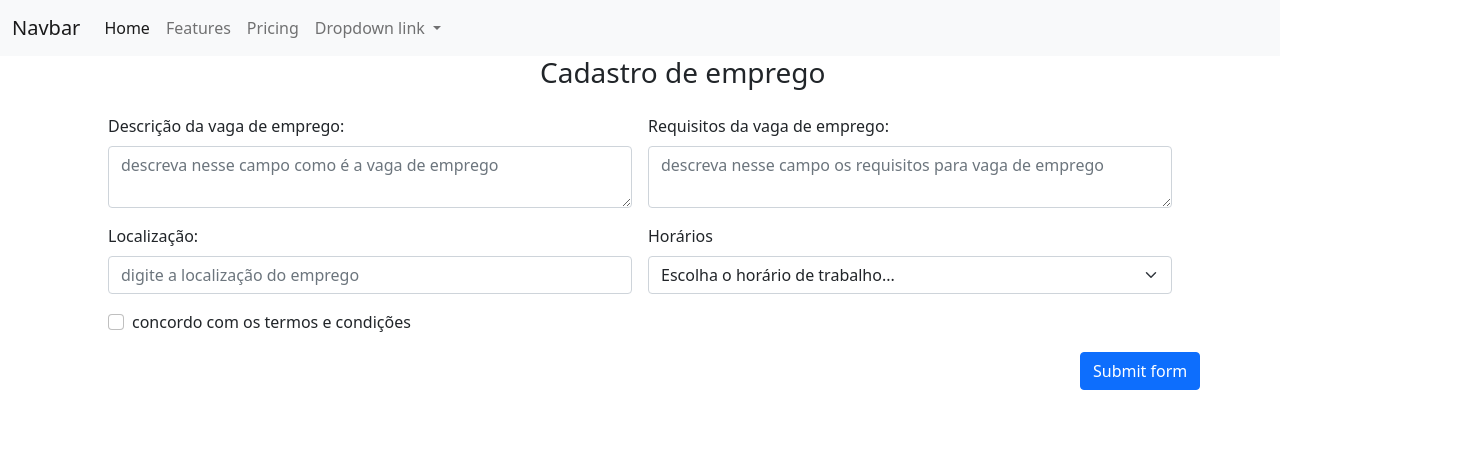
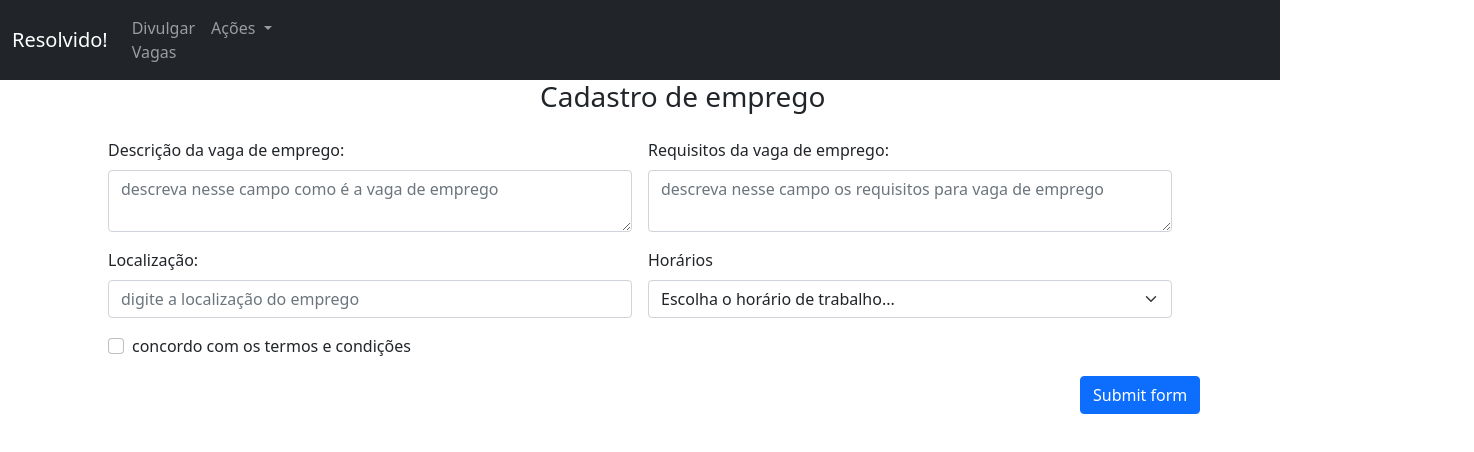
Before and after one commit to IreneGinani/projeto-final-IHC, a plain HTML site: page index.html in a window 1280 px wide. Shown: the whole page, 1474 px wide, since content can reach past the window. Drawn offline with nearby package versions, Linux system fonts and the light colour scheme.

Commit message:
changed navbar

```diff
--- a/index.html
+++ b/index.html
@@ -8,7 +8,7 @@
     <!-- Bootstrap CSS -->
     <link href="https://cdn.jsdelivr.net/npm/bootstrap@5.0.2/dist/css/bootstrap.min.css" rel="stylesheet" integrity="sha384-EVSTQN3/azprG1Anm3QDgpJLIm9Nao0Yz1ztcQTwFspd3yD65VohhpuuCOmLASjC" crossorigin="anonymous">
 
-    <title>Hello, world!</title>
+    <title>Resolvido!</title>
   </head>
   <body>
 
@@ -22,32 +22,28 @@
     <script src="https://cdn.jsdelivr.net/npm/@popperjs/core@2.9.2/dist/umd/popper.min.js" integrity="sha384-IQsoLXl5PILFhosVNubq5LC7Qb9DXgDA9i+tQ8Zj3iwWAwPtgFTxbJ8NT4GN1R8p" crossorigin="anonymous"></script>
     <script src="https://cdn.jsdelivr.net/npm/bootstrap@5.0.2/dist/js/bootstrap.min.js" integrity="sha384-cVKIPhGWiC2Al4u+LWgxfKTRIcfu0JTxR+EQDz/bgldoEyl4H0zUF0QKbrJ0EcQF" crossorigin="anonymous"></script>
     -->
-    <nav class="navbar navbar-expand-lg navbar-light bg-light">
+    <nav class="navbar navbar-expand-lg navbar-dark bg-dark">
         <div class="container-fluid">
-          <a class="navbar-brand" href="#">Navbar</a>
+          <a class="navbar-brand" href="#">Resolvido!</a>
           <button class="navbar-toggler" type="button" data-bs-toggle="collapse" data-bs-target="#navbarNavDropdown" aria-controls="navbarNavDropdown" aria-expanded="false" aria-label="Toggle navigation">
             <span class="navbar-toggler-icon"></span>
           </button>
           <div class="collapse navbar-collapse" id="navbarNavDropdown">
             <ul class="navbar-nav">
-              <li class="nav-item">
-                <a class="nav-link active" aria-current="page" href="#">Home</a>
-              </li>
-              <li class="nav-item">
-                <a class="nav-link" href="#">Features</a>
-              </li>
-              <li class="nav-item">
-                <a class="nav-link" href="#">Pricing</a>
+              <li class="nav-item ">
+                <a class="nav-link" href="#">Divulgar Vagas</a>
               </li>
               <li class="nav-item dropdown">
                 <a class="nav-link dropdown-toggle" href="#" id="navbarDropdownMenuLink" role="button" data-bs-toggle="dropdown" aria-expanded="false">
-                  Dropdown link
+                  Ações
                 </a>
                 <ul class="dropdown-menu" aria-labelledby="navbarDropdownMenuLink">
-                  <li><a class="dropdown-item" href="#">Action</a></li>
-                  <li><a class="dropdown-item" href="#">Another action</a></li>
-                  <li><a class="dropdown-item" href="#">Something else here</a></li>
+                  <li><a class="dropdown-item" href="#">Ver ações</a></li>
+                  <li><a class="dropdown-item" href="#">Contribuir em eventos</a></li>
                 </ul>
+              </li>
+              <li class="nav-item" style="padding-left: 1150px;" >
+                <a class="nav-link" href="#">Sair</a>
               </li>
             </ul>
           </div>
```
